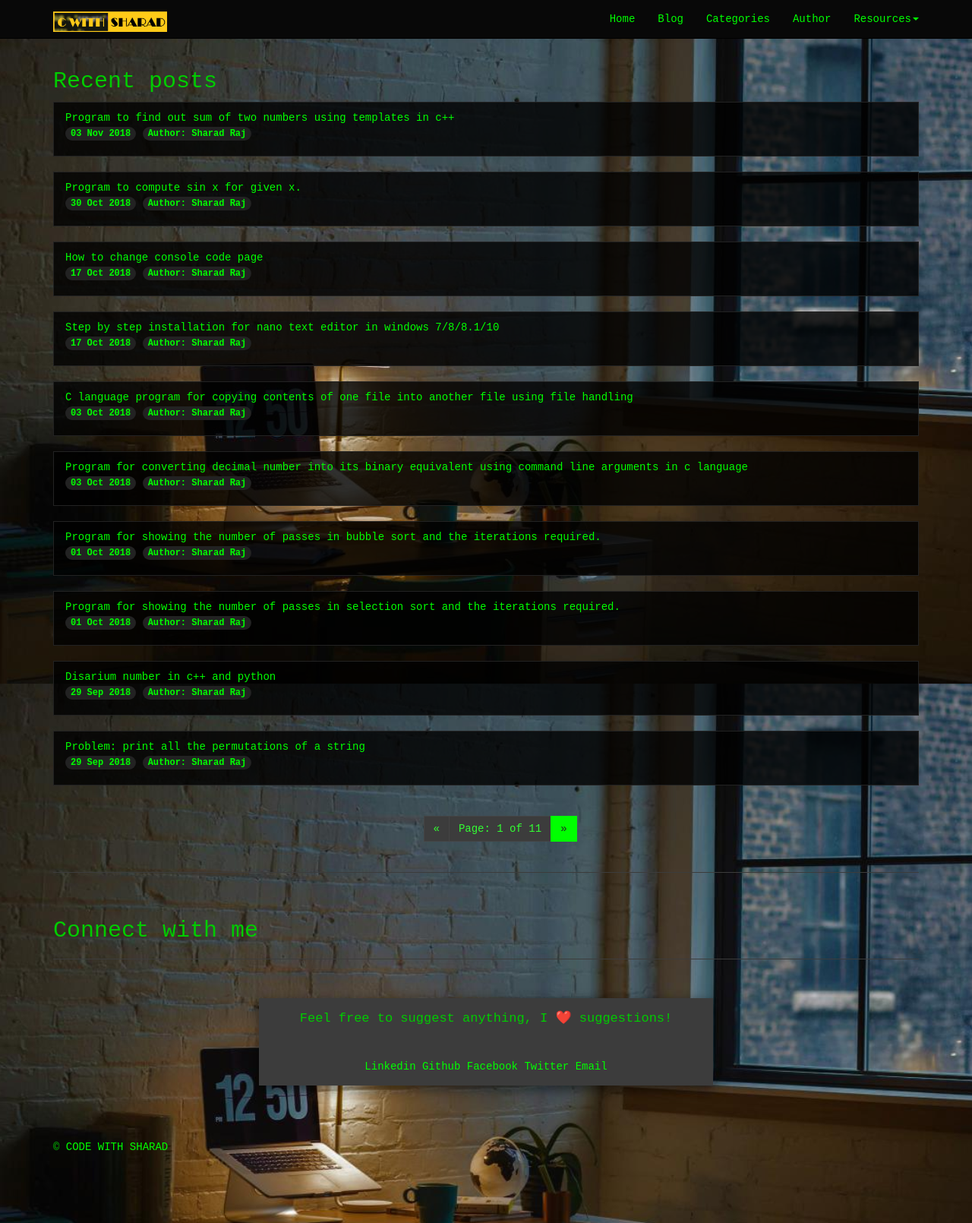
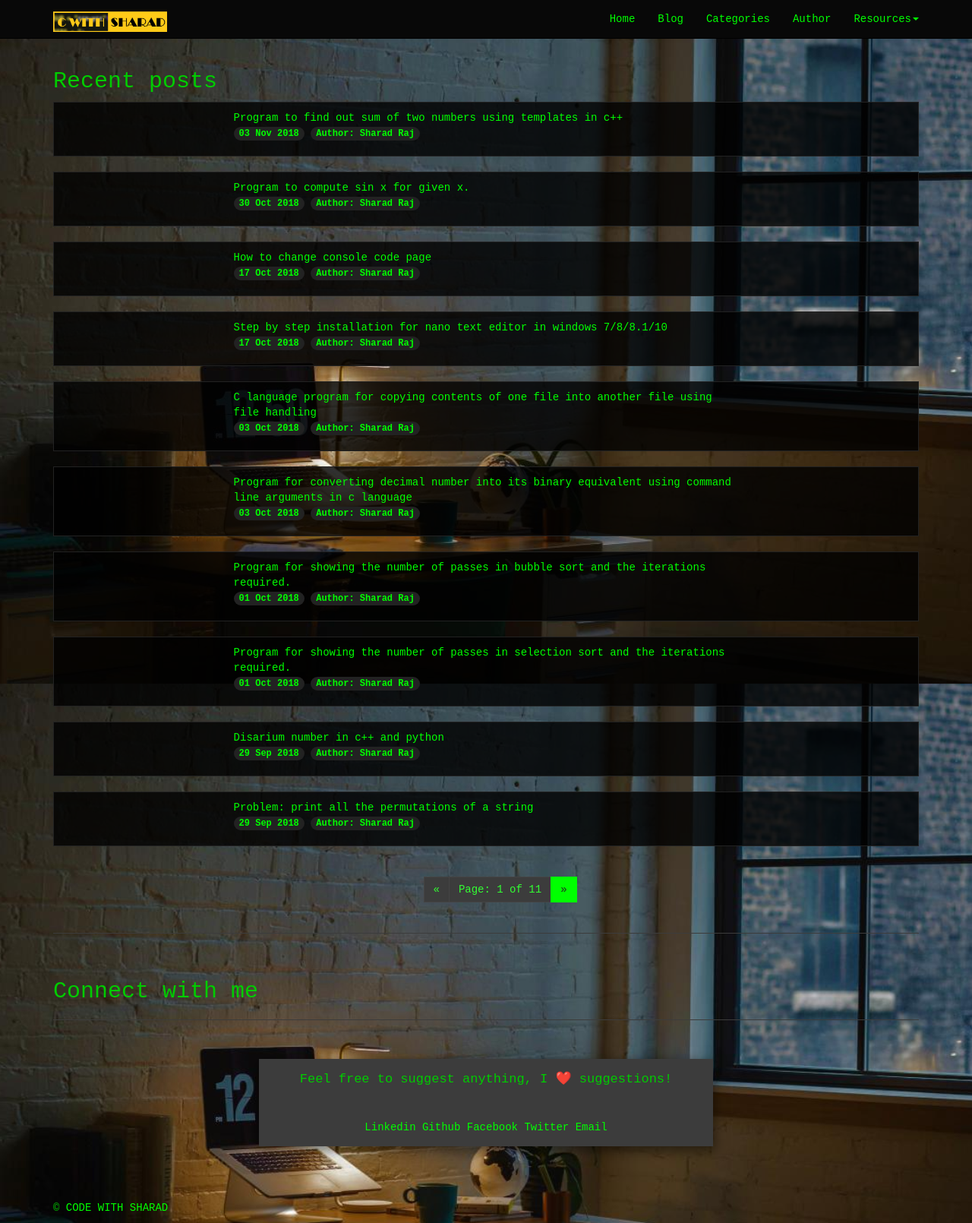
Before and after one commit to cwithsharad/cwithsharad.github.io, a Jekyll site: the page built from blog/index.html, in a window 1280 px wide. Shown: the whole page at 76% size. Built offline with Jekyll 4.4.1, drawn with Linux system fonts in a browser that asks for light colours; emoji names are drawn with the system emoji font; the list of posts is cut into pages by our own code.

Commit message:
Update index.html

```diff
--- a/blog/index.html
+++ b/blog/index.html
@@ -15,7 +15,7 @@
 	<div class="col-lg-12">
 		<ul class="list-group">
 			<li class="list-group-item" style="background:rgb(0,0,0,0.8)!important">
-				<p>
+				<p style="margin-left: 20%; margin-right: 20%;">
 				<a href="{{ post.url }}">{{ post.title | capitalize }}</a><br/>
 				<span class="badge">{{ post.date | date_to_string }}</span>
 				<span class="badge">Author: {{ post.author }}</span>
```
